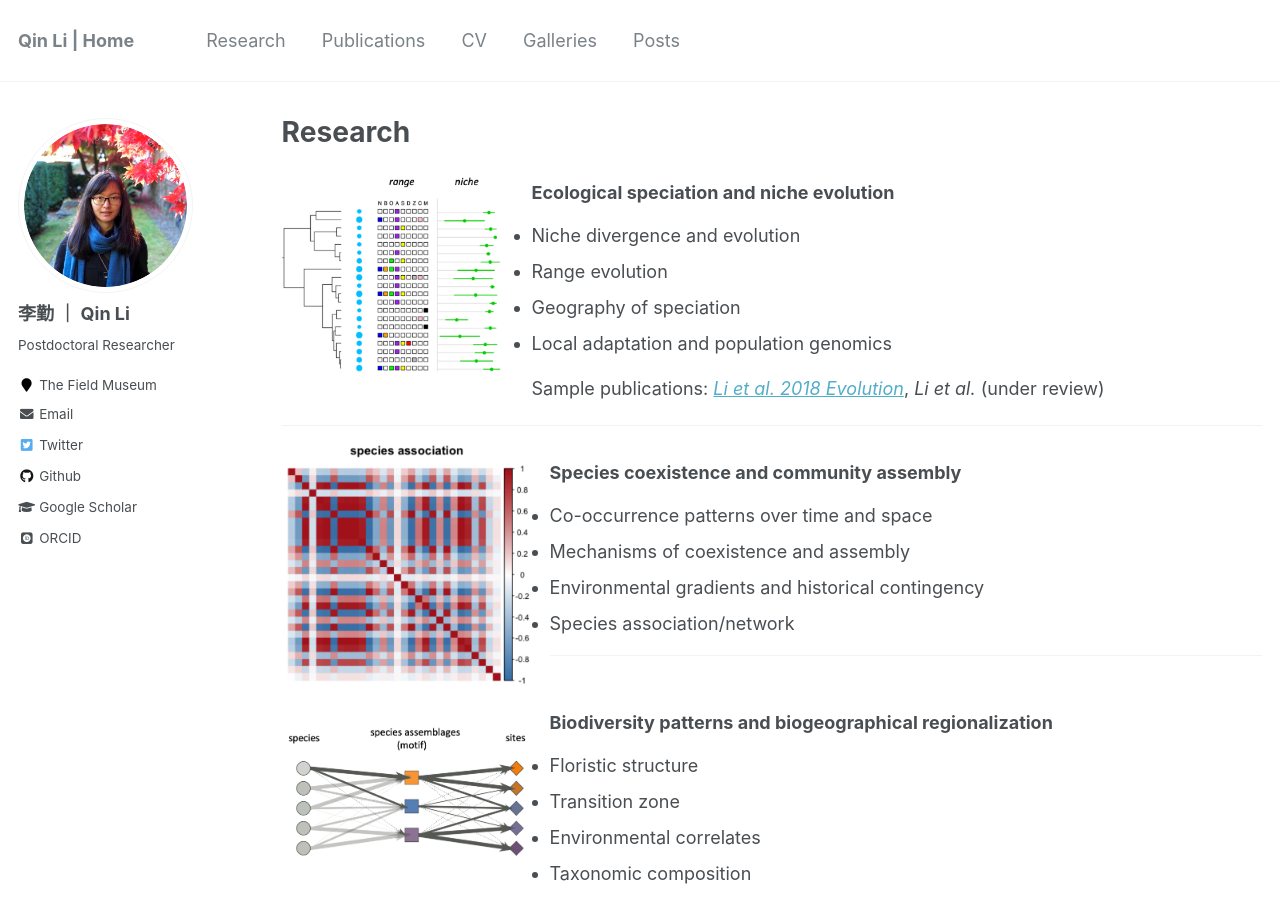
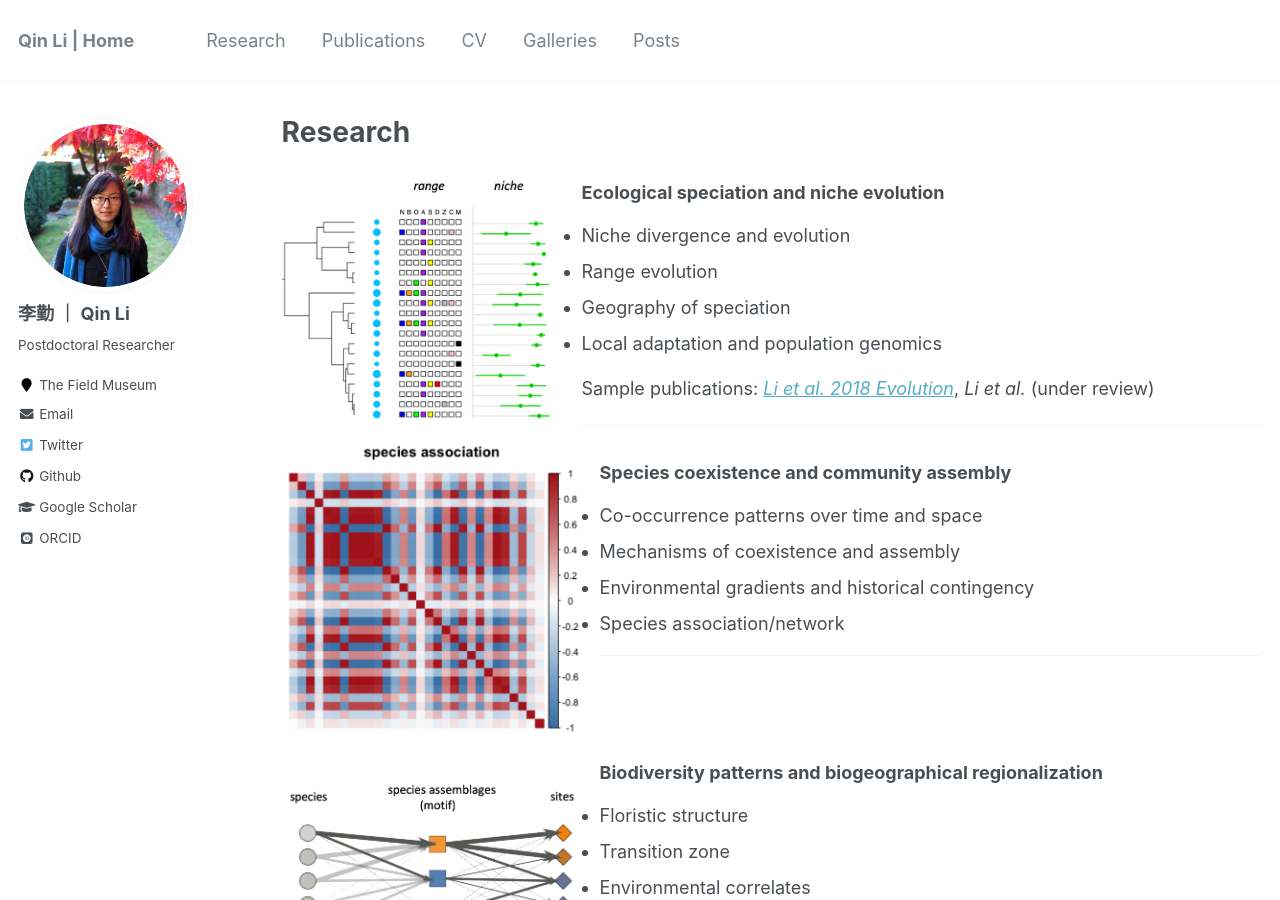
Before and after one commit to qli/qli.github.io, a Jekyll site: the page built from _pages/research.md, in a window 1280 px wide and 900 px high. Built offline with Jekyll 4.4.1, drawn with Linux system fonts in a browser that asks for light colours; some web fonts are replaced.

```diff
--- a/_pages/research.md
+++ b/_pages/research.md
@@ -13,12 +13,12 @@ does not work
 ![left-aligned-image](image.jpg){: .align-left}
 ![left-aligned-image](/images/fig_nicheRange.png){: width=30% .align-left}
 {:style="clear: left"}
-![image alt <](/images/fig_niche.png){: width="250px"}
+![image alt <](/images/fig_niche.png){: width="300px"}
 
 -->
 
 
-![](/images/fig_niche.png){: width="250px" style="float:left; padding-right:30px"}
+![](/images/fig_niche.png){: width="300px" style="float:left; padding-right:30px"}
 ### Ecological speciation and niche evolution
 
 - Niche divergence and evolution
@@ -31,7 +31,7 @@ Sample publications: [*Li et al. 2018 Evolution*](https://doi.org/10.1111/evo.13
 ---
 
 
-![](/images/fig_spAsso.png){: width="250px" .align-left}
+![](/images/fig_spAsso.png){: width="300px" .align-left}
 {:style="clear: left"}
 ### Species coexistence and community assembly
 
@@ -43,7 +43,7 @@ Sample publications: [*Li et al. 2018 Evolution*](https://doi.org/10.1111/evo.13
 
 ---
 
-![](/images/fig_GoM.png){: width="250px" .align-left}
+![](/images/fig_GoM.png){: width="300px" .align-left}
 {:style="clear: left"}
 ### Biodiversity patterns and biogeographical regionalization
 
@@ -58,7 +58,7 @@ Sample publications: *Li et al.* (under review)
 
 ---
 
-![](/images/fig_NAC.png){: width="250px" .align-left}
+![](/images/fig_NAC.png){: width="300px" .align-left}
 {:style="clear: left"}
 ### Global change and species responses
 
```
Also changed, not shown: _galleries/galleries-1.md (+15 -2 lines).
